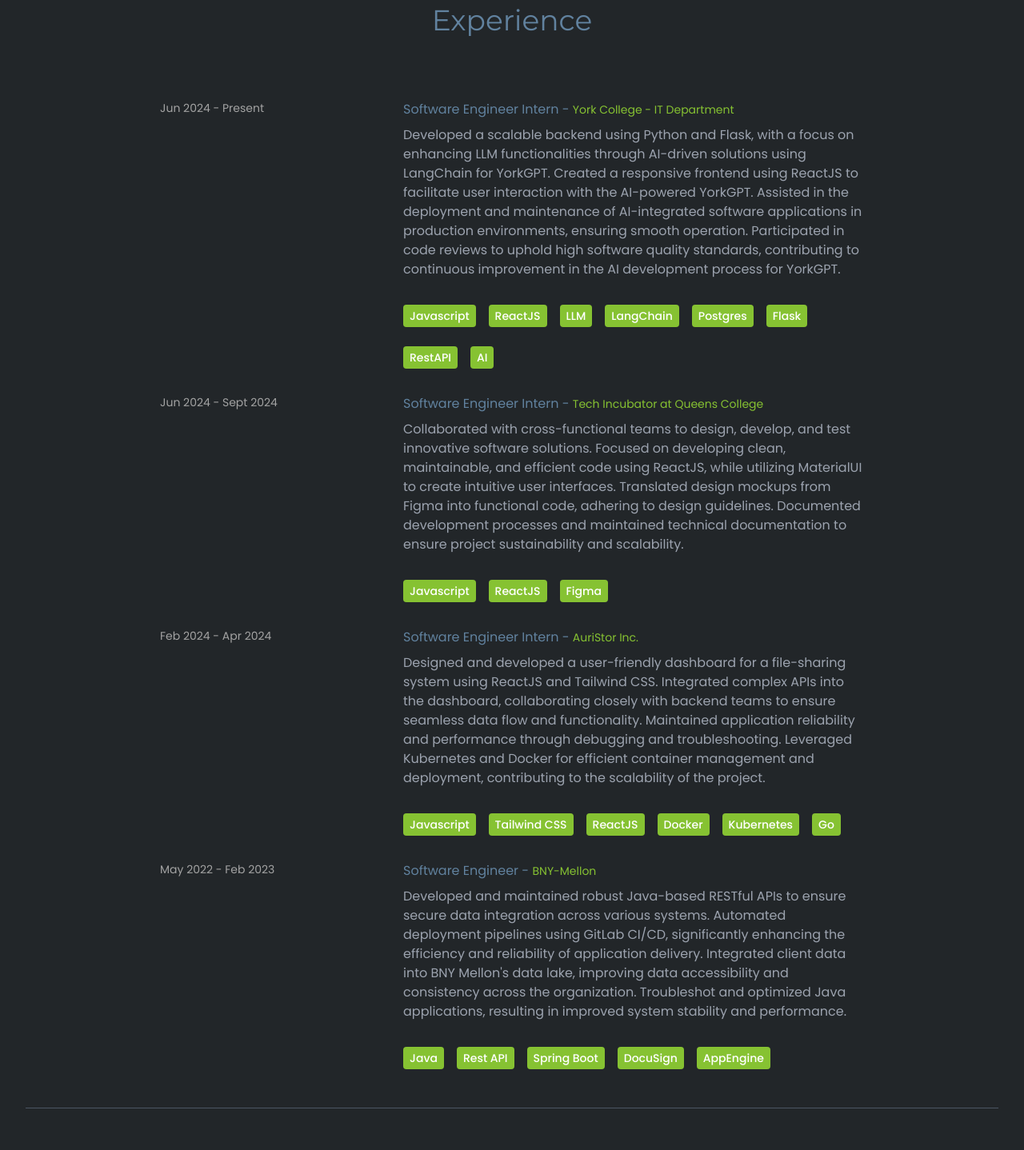
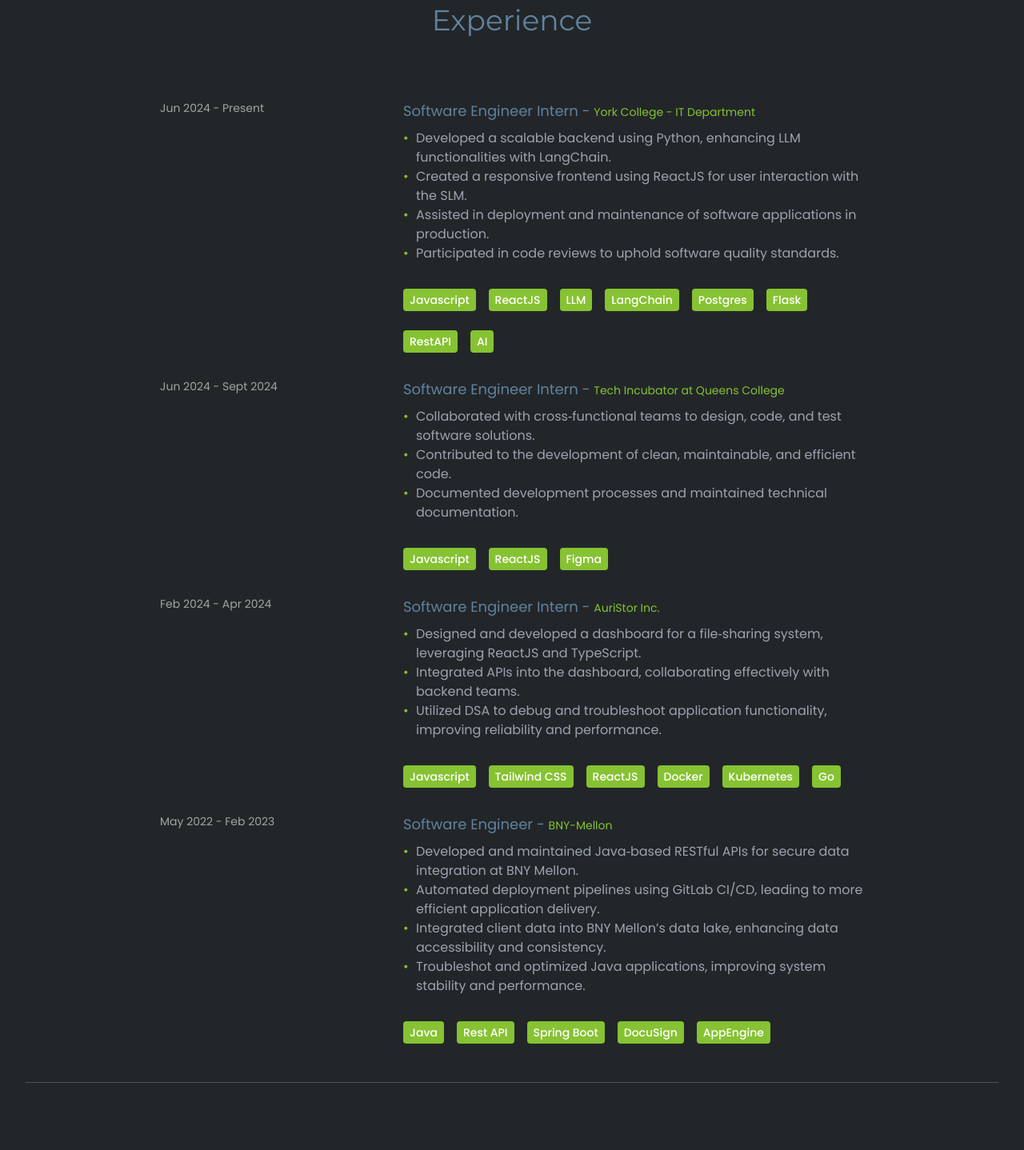
Before and after one commit to shasigdel/portfolio-website, a React (Create React App) app: page / in a window 1280 px wide. Shown: the part 1720-3158 px from the top of the page at 80% size. Built offline with nearby package versions, Linux system fonts and the light colour scheme.

Commit message:
Experience Update

```diff
--- a/src/components/experience/Experience.js
+++ b/src/components/experience/Experience.js
@@ -8,20 +8,27 @@
 
       <Title title="Experience" className="my-20 text-center text-4xl"/>
 {EXPERIENCES.map((experience, index) => (
-          <div
-            key={index}
-            className='mb-8 flex flex-wrap lg:justify-center'>
+  <div key={index} className='mb-8 flex flex-wrap lg:justify-center text-lg'>
     <div className='w-full lg:w-1/4'>
       <p className='mb-2 text-sm text-neutral-400'>{experience.year}</p>
     </div>
     <div className='w-full max-w-xl lg:w-3/4'>
       <h6 className='mb-2 font-bodyFont'>{experience.role} - <span className='text-sm text-designColor'>{experience.company}</span></h6>
-                <p className='mb-4 text-base font-normal text-gray-400'>{experience.description}</p>
+      <p className='mb-4 text-base font-normal text-gray-400'>
+
+      <ul className='list-inside'>
+          {experience.description.map((desc, index) => (
+            <li key={index} className='relative pl-4'>
+              <span className='absolute left-0 text-designColor'>•</span>
+              {desc}
+            </li>
+          ))}
+        </ul>
+
+      </p>
       <div className='flex flex-wrap gap-2'>
-                  {experience.technologies.map((tech, index)=>(
-                    <span
-                      key={index}
-                      className='mr-2 mt-4 rounded bg-designColor px-2 py-1 text-sm font-medium text-white'>
+        {experience.technologies.map((tech, index) => (
+          <span key={index} className='mr-2 mt-4 rounded bg-designColor px-2 py-1 text-sm font-medium text-white'>
             {tech}
           </span>
         ))}
@@ -29,6 +36,7 @@
     </div>
   </div>
 ))}
+
     </section>
   )
 }
--- a/src/constants/index.js
+++ b/src/constants/index.js
@@ -36,28 +36,38 @@
   year:'Jun 2024 - Present',
   role:'Software Engineer Intern',
   company: 'York College - IT Department',
-  description: 'Developed a scalable backend using Python and Flask, with a focus on enhancing LLM functionalities through AI-driven solutions using LangChain for YorkGPT. Created a responsive frontend using ReactJS to facilitate user interaction with the AI-powered YorkGPT. Assisted in the deployment and maintenance of AI-integrated software applications in production environments, ensuring smooth operation. Participated in code reviews to uphold high software quality standards, contributing to continuous improvement in the AI development process for YorkGPT.',
+  description: ['Developed a scalable backend using Python, enhancing LLM functionalities with LangChain.',
+  'Created a responsive frontend using ReactJS for user interaction with the SLM.',
+  'Assisted in deployment and maintenance of software applications in production.',
+  'Participated in code reviews to uphold software quality standards.'],
   technologies: ["Javascript","ReactJS", "LLM", "LangChain", "Postgres", "Flask", "RestAPI", "AI"]
 },
 {
   year:'Jun 2024 - Sept 2024',
   role:'Software Engineer Intern',
   company: 'Tech Incubator at Queens College',
-  description: 'Collaborated with cross-functional teams to design, develop, and test innovative software solutions. Focused on developing clean, maintainable, and efficient code using ReactJS, while utilizing MaterialUI to create intuitive user interfaces. Translated design mockups from Figma into functional code, adhering to design guidelines. Documented development processes and maintained technical documentation to ensure project sustainability and scalability.',
+  description: ['Collaborated with cross‑functional teams to design, code, and test software solutions.'
+  ,'Contributed to the development of clean, maintainable, and efficient code.'
+  ,'Documented development processes and maintained technical documentation.'],
   technologies: ["Javascript","ReactJS", "Figma"]
 },
 {
   year:'Feb 2024 - Apr 2024',
   role:'Software Engineer Intern',
   company: 'AuriStor Inc.',
-  description: 'Designed and developed a user-friendly dashboard for a file-sharing system using ReactJS and Tailwind CSS. Integrated complex APIs into the dashboard, collaborating closely with backend teams to ensure seamless data flow and functionality. Maintained application reliability and performance through debugging and troubleshooting. Leveraged Kubernetes and Docker for efficient container management and deployment, contributing to the scalability of the project.',
+  description: ['Designed and developed a dashboard for a file‑sharing system, leveraging ReactJS and TypeScript.'
+  ,'Integrated APIs into the dashboard, collaborating effectively with backend teams.'
+  ,'Utilized DSA to debug and troubleshoot application functionality, improving reliability and performance.'],
   technologies: ["Javascript","Tailwind CSS","ReactJS", "Docker", "Kubernetes", "Go"]
 },
 {
   year:'May 2022 - Feb 2023',
   role:'Software Engineer',
   company: 'BNY-Mellon',
-  description: 'Developed and maintained robust Java-based RESTful APIs to ensure secure data integration across various systems. Automated deployment pipelines using GitLab CI/CD, significantly enhancing the efficiency and reliability of application delivery. Integrated client data into BNY Mellon\'s data lake, improving data accessibility and consistency across the organization. Troubleshot and optimized Java applications, resulting in improved system stability and performance.',
+  description: ['Developed and maintained Java‑based RESTful APIs for secure data integration at BNY Mellon.'
+  ,'Automated deployment pipelines using GitLab CI/CD, leading to more efficient application delivery.'
+  ,'Integrated client data into BNY Mellon’s data lake, enhancing data accessibility and consistency.'
+  ,'Troubleshot and optimized Java applications, improving system stability and performance.'],
   technologies: ["Java","Rest API","Spring Boot", "DocuSign", "AppEngine"]
 },
 ]
```
Lines whose indentation alone changed are shown as unchanged.
